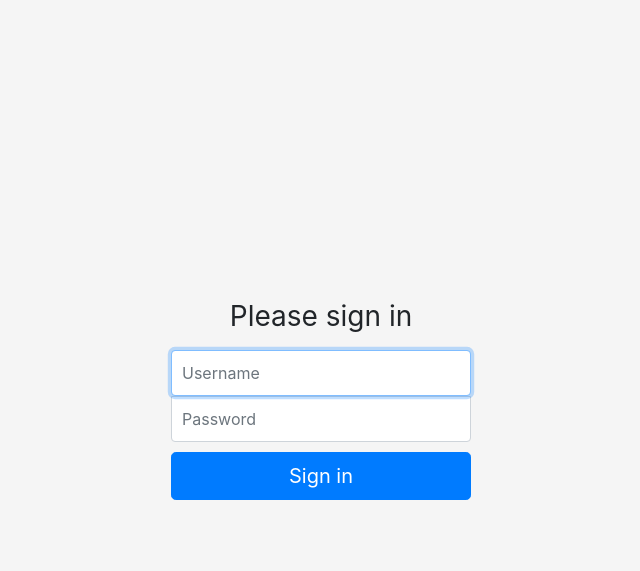
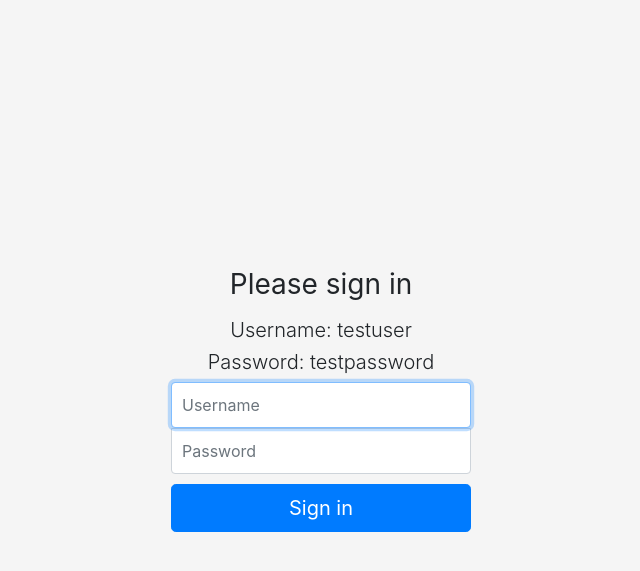
Before and after one commit to zqzhang2015/SimpleShop, a Django app: page /login/ in a window 1280 px wide. Shown: the top 571 px of the page, without its empty margins (319-959 px from the left). Run offline with Django 3.2, Linux system fonts and the light colour scheme; some libraries are stand-ins or nearby versions.

Commit message:
Added login info to login page

```diff
--- a/GenomicPrediction/settings.py
+++ b/GenomicPrediction/settings.py
@@ -146,7 +146,7 @@ USE_TZ = True
 STATIC_URL = '/static/'
 STATICFILES_DIRS = [
     os.path.join(BASE_DIR, "static"),
-    # '/var/www/static/',
+    'www/static/',
 ]
 STATIC_ROOT = os.path.join(BASE_DIR, "www", "static")
 
--- a/templates/registration/login.html
+++ b/templates/registration/login.html
@@ -36,6 +36,8 @@
         {% csrf_token %}
 
         <h1 class="h3 mb-3 font-weight-normal">Please sign in</h1>
+        <h5 class="lead">Username: testuser</h5>
+        <h5 class="lead">Password: testpassword</h5>
         <div>
             <label for="{{ form.username.id_for_label }}" class="sr-only">Username</label>
             <input type="text" id="{{ form.username.id_for_label }}" class="form-control" placeholder="Username" name="{{ form.username.html_name }}" value="{{ form.username.value|default_if_none:''}}" required autofocus>
```
